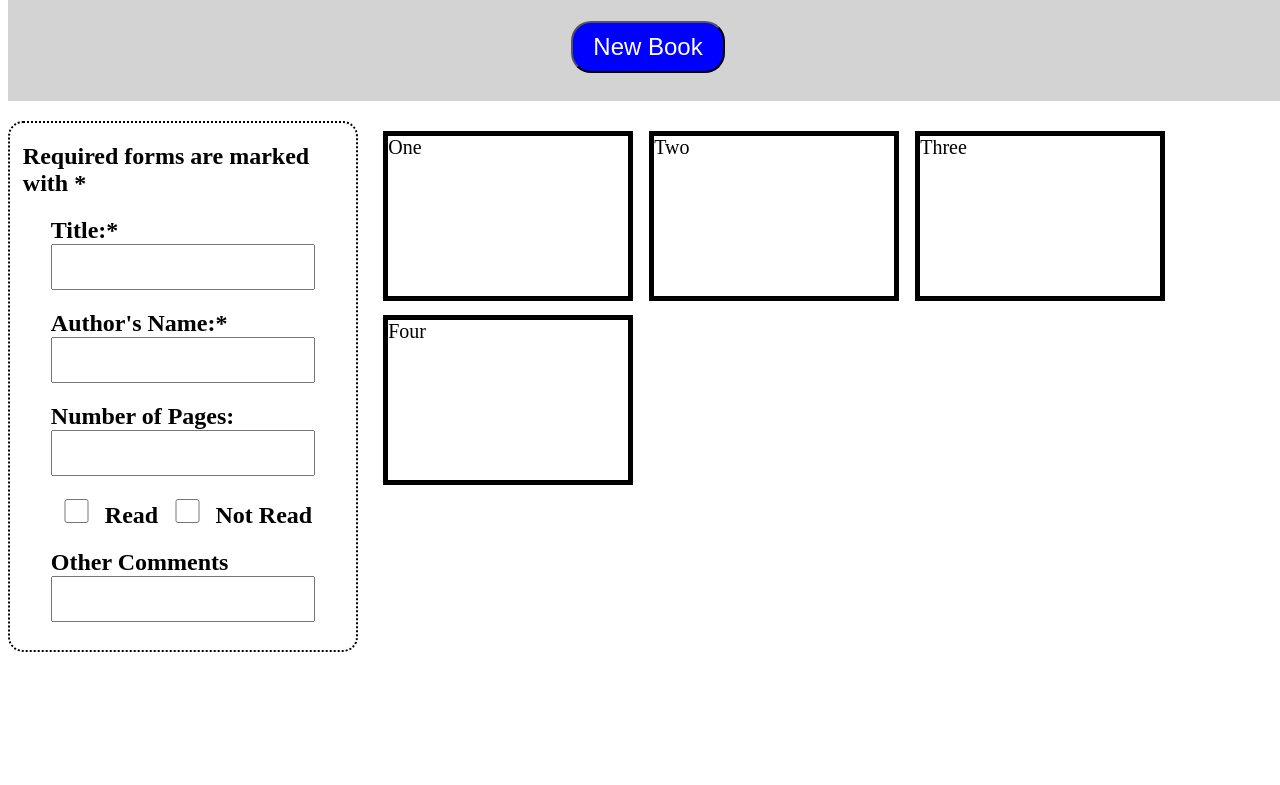
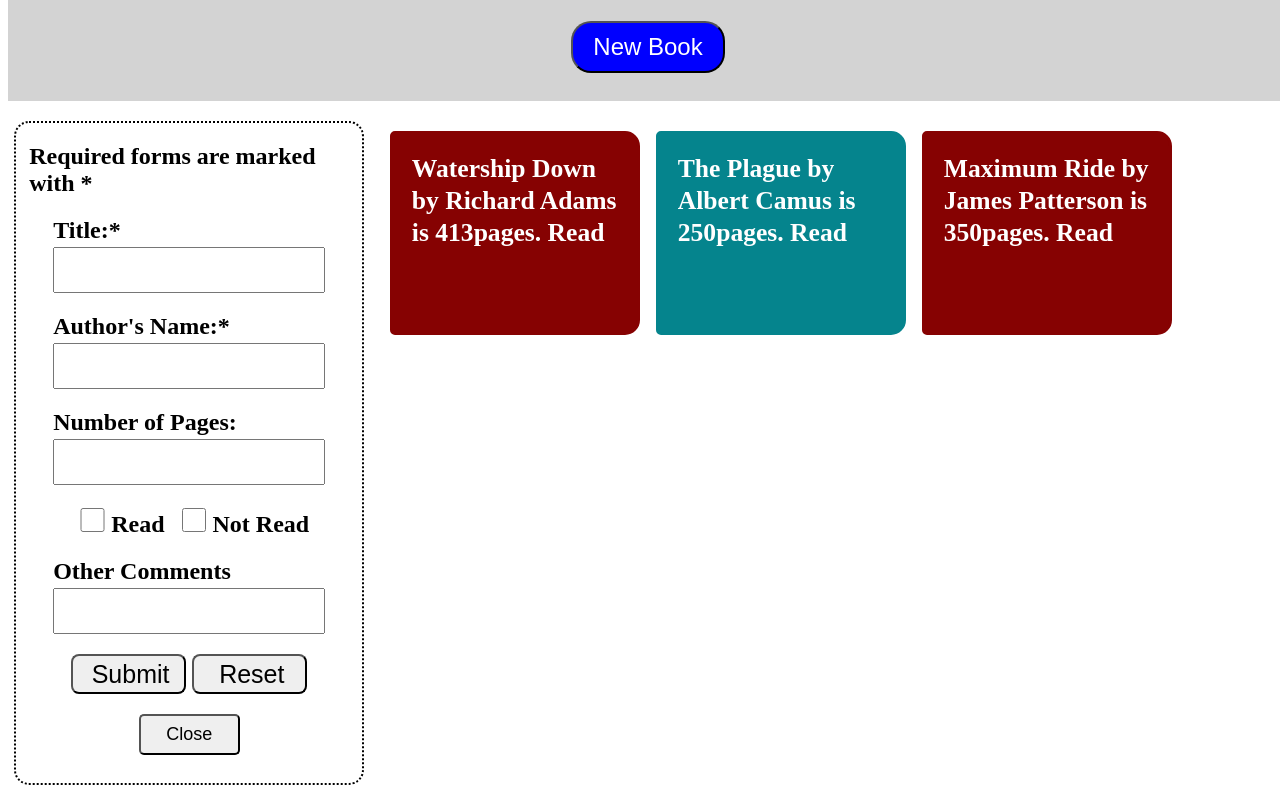
Before and after one commit to chanpm26/Library, a plain HTML site: page index.html in a window 1280 px wide. Both pictures are taken after a click on the button "New Book". Shown: the part 143-928 px from the top of the page. Before the commit the page ends 816 px from the top, so only its background shows below. Drawn offline with Linux system fonts and the light colour scheme.

Commit message:
Add functionality to buttons

```diff
--- a/index.html
+++ b/index.html
@@ -39,6 +39,11 @@
                                 <label for="comments"> Other Comments</label>
                                 <input type="textarea" id="comments">
                             </div>
+                            <div>
+                                <input type="submit" id="submit">
+                                <input type="reset">
+                            </div>
+                            <button id="close">Close</button>
                         </form>
                     </div>
                 <div id="library">
--- a/script.js
+++ b/script.js
@@ -1,4 +1,13 @@
-let myLibrary = ["One", "Two", "Three", "Four"]
+let myLibrary = []
+
+const watershipDown = new Book('Watership Down', 'Richard Adams', 413, "Read")
+addBook(watershipDown)
+
+const thePlague = new Book('The Plague', 'Albert Camus', 250, "Read")
+addBook(thePlague)
+
+const maximumRide = new Book('Maximum Ride', 'James Patterson', 350, "Read")
+addBook(maximumRide)
 
 function Book(title, author, pages, read) {
     this.title = title,
@@ -6,7 +15,9 @@ function Book(title, author, pages, read) {
     this.pages = pages,
     this.read = read,
     this.info = function () {
-        return (`${title} by ${author}, ${pages}pages, ${read}`)
+        return (`${title} by ${author} is
+        ${pages}pages.
+        ${read}`)
     }
 }
 
@@ -19,14 +30,27 @@ const display = document.getElementById("library")
 function displayBook(book) {
     for (let i = 0; i < book.length; i++) {
     let oneBook = document.createElement("div");
-    oneBook.textContent = book[i];
+    oneBook.textContent = book[i].info();
     display.appendChild(oneBook)
     }
 }
 
-console.log(displayBook(myLibrary))
+displayBook(myLibrary)
 
-const newBook = document.getElementById("newBook")
-// newBook.addEventListener('click', function() {
+const newBook = document.getElementById("new-book")
 
-// }
+newBook.addEventListener('click', function() {
+document.getElementById('form-container').classList.add("show")
+})
+
+const close = document.getElementById('close')
+
+close.addEventListener('click', function () {
+    document.getElementById('form-container').classList.remove("show")
+})
+
+const submit = document.getElementById('submit')
+
+submit.addEventListener('click', function () {
+    document.getElementById('form-container').classList.remove("show")
+})
--- a/styles.css
+++ b/styles.css
@@ -14,21 +14,21 @@
     padding: 0vh 1vw 1.5vh 1vw;
 }
 
-h1 {
+#header > h1 {
     font-size: 3rem;
     text-align: center;
     margin: 0px;
     margin-top: 5vh;
 }
 
-p {
+#header > p {
     font-size: 2rem;
     text-align: center;
     margin: 0px;
     margin-bottom: 3vh;
 }
 
-button {
+#new-book {
     background-color: blue;
     color: white;
     border-radius: 20px;
@@ -40,11 +40,16 @@ button {
 #main {
     display: flex;
     gap: 1vw;
+    padding: 0vh .5vw;
 }
 
-/* #form-container {
+#form-container {
     display: none;
-} */
+}
+
+.show#form-container {
+    display: block;
+}
 
 #book-form {
     border-radius: 15px;
@@ -64,19 +69,34 @@ button {
 .form-pair {
     display: flex;
     flex-direction: column;
+    justify-content: center;
+    gap: 3px;
 }
 
 input:not([type="checkbox"]) {
     width: 20vw;
     max-width: 400px;
     height: 5vh;
+    font-size: 25px;
+    padding-left: 10px;
 }
 
 input[type="checkbox"] {
     width: 3vw;
-    height: 3vh
+    height: 3vh;
+    margin-right: -.5vw;
 }
 
+input[type="submit"], input[type="reset"] {
+    width: 9vw;
+    border-radius: 8px;
+}
+
+#close {
+    padding: 1vh 2vw;
+    border-radius: 5px;
+    font-size: 18px;
+}
 
 #library {
     display: grid;
@@ -87,12 +107,23 @@ input[type="checkbox"] {
     grid-template-rows: repeat(auto-fit, 20vh)
 }
 
-#library > div:not(#form-container) {
-    border: 5px black solid;
-    display: flex;
-    flex-direction: column;
-    gap: 10px;
+#library > div {
     height: 20vh;
-    font-size: 20px;
-    background-color: white;
+    font-size: 1.6rem;
+    line-height: 2rem;
+    padding: 1.5vw;
+    border-radius: 5px 15px 15px 5px;
+    font-weight: bold;
 }
+
+#library > div:nth-child(odd) {
+    background-color: rgb(134, 2, 2);
+    border: 3px rgb(134, 2, 2) solid;
+    color: white;
+}
+
+#library > div:nth-child(even) {
+    background-color: rgb(5, 132, 141);
+    color: white;
+    border: 3px rgb(5, 132, 141) solid;
+}
```
